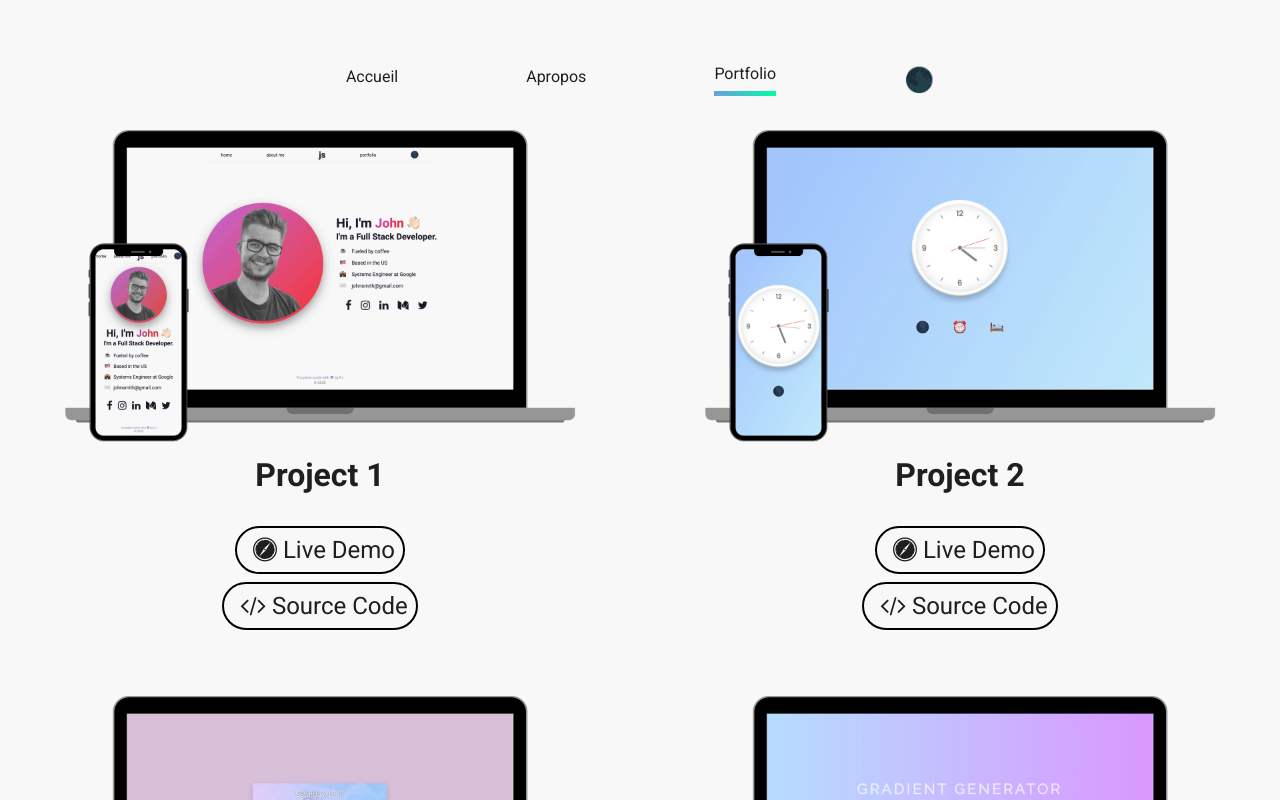
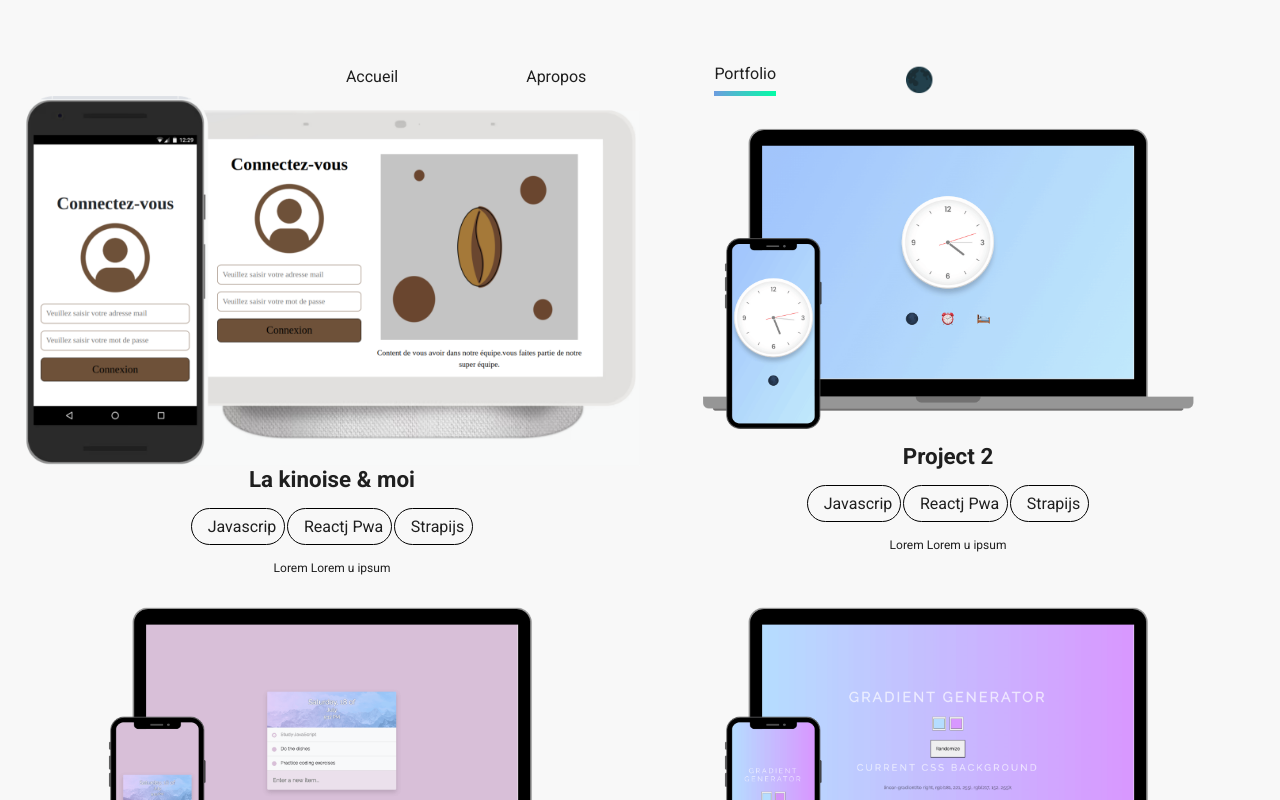
Before and after one commit to paytonjewell/ReactPortfolioTemplate, a React (Create React App) app: page /portfolio in a window 1280 px wide. Shown: the top 800 px of the page. Built offline with nearby package versions, Linux system fonts and the light colour scheme; the HTML template or start-up script is replaced by a standard one.

Commit message:
refactor:portfolio

```diff
--- a/src/components/BaseLayout.js
+++ b/src/components/BaseLayout.js
@@ -43,7 +43,7 @@ export default function BaseLayout() {
             sx={{ opacity: 0.7 }}
             width={'100%'}
           >
-            <p>© Copyright Inc 2022 | Privacy </p>
+          <p>© Copyright 2022</p>
           </Box>
         </Grid>
       </Grid>
--- a/src/components/about/About.js
+++ b/src/components/about/About.js
@@ -5,17 +5,15 @@ import { Box } from '@mui/material'
 import { info } from '../../info/Info'
 
 export default function About() {
-  const firstName = info.firstName.toLowerCase()
 
   function aboutMeText() {
     return (
       <>
         <p>
-          <span style={{ color: info.baseColor }}>Apropos  $ </span>
+          <span style={{ color: info.baseColor }}>Apropos $ </span>
         </p>
         <p>
-          <span style={{ color: info.baseColor }}>
-          </span>
+          <span style={{ color: info.baseColor }}></span>
           {info.bio}
         </p>
       </>
@@ -26,25 +24,14 @@ export default function About() {
     return (
       <>
         <p>
-          <span style={{ color: info.baseColor }}>
-            {firstName}
-            {info.lastName.toLowerCase()} $
-          </span>{' '}
-          cd skills/tools
+          <span style={{ color: info.baseColor }}>Compétences $</span>
         </p>
-        <p>
-          <span style={{ color: info.baseColor }}>
-            skills/tools <span className={Style.green}>(main)</span> $
-          </span>{' '}
-          ls
-        </p>
-        <p style={{ color: info.baseColor }}> Proficient With</p>
         <ul className={Style.skills}>
           {info.skills.proficientWith.map((proficiency, index) => (
             <li key={index}>{proficiency}</li>
           ))}
         </ul>
-        <p style={{ color: info.baseColor }}> Exposed To</p>
+        <p style={{ color: info.baseColor }}> Api $</p>
         <ul className={Style.skills}>
           {info.skills.exposedTo.map((skill, index) => (
             <li key={index}>{skill}</li>
@@ -58,17 +45,7 @@ export default function About() {
     return (
       <>
         <p>
-          <span style={{ color: info.baseColor }}>
-            {firstName}
-            {info.lastName.toLowerCase()} $
-          </span>{' '}
-          cd hobbies/interests
-        </p>
-        <p>
-          <span style={{ color: info.baseColor }}>
-            hobbies/interests <span className={Style.green}>(main)</span> $
-          </span>{' '}
-          ls
+          <span style={{ color: info.baseColor }}>Méthodologie $</span>{' '}
         </p>
         <ul>
           {info.hobbies.map((hobby, index) => (
--- a/src/components/portfolio/Portfolio.js
+++ b/src/components/portfolio/Portfolio.js
@@ -1,18 +1,26 @@
-import React from 'react';
-import PortfolioBlock from "./PortfolioBlock";
-import {Box, Grid} from "@mui/material";
-import {info} from "../../info/Info";
+import React from 'react'
+import PortfolioBlock from './PortfolioBlock'
+import { Box, Grid, Container } from '@mui/material'
+import { info } from '../../info/Info'
 
 export default function Portfolio() {
   return (
+    <Container maxWidth="xl">
       <Box>
         <Grid container display={'flex'} justifyContent={'center'}>
           {info.portfolio.map((project, index) => (
             <Grid item xs={12} md={6} key={index}>
-                       <PortfolioBlock image={project.image} live={project.live} source={project.source} title={project.title} />
+              <PortfolioBlock
+                image={project.image}
+                source={project.source}
+                title={project.title}
+                techno={project.techno}
+                desc={project.description}
+              />
             </Grid>
           ))}
         </Grid>
       </Box>
-    );
-};
+    </Container>
+  )
+}
--- a/src/components/portfolio/PortfolioBlock.js
+++ b/src/components/portfolio/PortfolioBlock.js
@@ -1,24 +1,39 @@
-import React from 'react';
-import IconLink from "./IconLink";
-import {Box} from "@mui/material";
+import React from 'react'
+import IconLink from './IconLink'
+import { Box } from '@mui/material'
 
 function PortfolioBlock(props) {
-   const {image, live, source, title} = props;
-   return (
-      <Box display={'flex'} flexDirection={'column'} justifyContent={'center'} alignItems={'center'}>
-         <Box component={'img'} src={image} alt={'mockup'}/>
-         <h1 style={{fontSize: '2rem'}}>{title}</h1>
-         <Box className={'portfolio'} display={'flex'} flexDirection={'column'} gap={'0.5rem'}
-              alignItems={'center'} fontSize={'1.5rem'} py={'2rem'}>
-            <Box p={1} border={'2px solid black'} borderRadius={'25px'}>
-               <IconLink link={live} title={'Live Demo'} icon={'fa fa-safari'}/>
-            </Box>
-            <Box p={1} border={'2px solid black'} borderRadius={'25px'}>
-               <IconLink link={source} title={'Source Code'} icon={'fa fa-code'}/>
-            </Box>
-         </Box>
+  const { image, title, techno, desc } = props
+
+  return (
+    <Box
+      display={'flex'}
+      flexDirection={'column'}
+      justifyContent={'center'}
+      alignItems={'center'}
+    >
+      <Box component={'img'} src={image} alt={'mockup'} />
+      <h1 style={{ fontSize: '1.4rem' }}>{title}</h1>
+      <Box
+        className={'portfolio'}
+        display={'flex'}
+        flexDirection={'row'}
+        gap={'0.1rem'}
+        alignItems={'center'}
+        fontSize={'1rem'}
+        py={'1rem'}
+      >
+        {techno.map((item, index) => (
+          <Box p={1} border={'1px solid black'} borderRadius={'20px'}>
+            <IconLink key={index} title={item} />
+          </Box>
+        ))}
       </Box>
-   );
+      <Box>
+        <p>{desc}</p>
+      </Box>
+    </Box>
+  )
 }
 
-export default PortfolioBlock;
+export default PortfolioBlock
--- a/src/info/Info.js
+++ b/src/info/Info.js
@@ -1,32 +1,19 @@
 import self from '../img/self.jpg'
-import mock1 from '../img/mock1.png'
+//import mock1 from '../img/mock1.png'
+import laKinoise from '../img/la_kinoise.png'
 import mock2 from '../img/mock2.png'
 import mock3 from '../img/mock3.png'
 import mock4 from '../img/mock4.png'
 import mock5 from '../img/mock5.png'
 
-/* Hi there! Thanks for checking out my portfolio template. Be sure to read the comments to get a better understanding of
-how to make this template work best for you! */
-
 export let colors = ['rgb(0,255,164)', 'rgb(166,104,255)']
-/*
-I highly recommend using a gradient generator like https://gradientgenerator.paytonpierce.dev/ to generate a pair of colors that you like.
-These colors will be used to style your name on the homepage, the background of your picture, and some other accents throughout
-the site.
- */
-
-/*
-So let's get started! Some of the info below is pretty self-explanatory, like 'firstName' and 'bio'. I'll try to explain anything
-that might not be obvious right off the bat :) I recommend looking at the template example live using "npm start" to get an idea
-of what each of the values mean.
- */
 
 export const info = {
   firstName: 'Jacobit',
   lastName: 'Kashala',
-  initials: 'js', // the example uses first and last, but feel free to use three or more if you like.
+  initials: 'js',
   position: 'Developer Full Stack ',
-  selfPortrait: self, // don't change this unless you want to name your self-portrait in the "img" folder something else!
+  selfPortrait: self,
   gradient: `-webkit-linear-gradient(135deg, ${colors})`, // don't change this either
   baseColor: colors[0],
   miniBio: [
@@ -88,68 +75,79 @@ export const info = {
     "Analyste et développeur full stack, doté de cinq ans d'expérience dans le monde de développement, ayant un esprit d’analyse , une certaine rigueur et la capacité de s ‘adapter, je suis capable de définir l’expression de besoin réaliser une maquette puis implémenter l’application.",
   skills: {
     proficientWith: [
-      'javascript',
-      'react',
+      'Java',
+      'Javascript',
+      'reactJs',
       'git',
-      'github',
-      'bootstrap',
+      'Bootstrap',
       'html5',
-      'css3',
+      'Saas',
       'figma',
-    ],
-    exposedTo: ['nodejs', 'python', 'adobe illustrator'],
+      'Asana',
+      'Sql',
+      'Material ui',
+      'Slack',
+    ].sort(),
+    exposedTo: ['nodejs full rest'],
   },
   hobbies: [
     {
-      label: 'reading',
+      label: 'Scrum',
       emoji: '📖',
     },
     {
-      label: 'theater',
+      label: 'Séquentielles',
       emoji: '🎭',
     },
-    {
-      label: 'movies',
-      emoji: '🎥',
-    },
-    {
-      label: 'cooking',
-      emoji: '🌶',
-    },
-    // Same as above, change the emojis to match / relate to your hobbies or interests.
-    // You can also remove the emojis if you'd like, I just think they look cute :P
+    // {
+    //   label: 'movies',
+    //   emoji: '🎥',
+    // },
+    // {
+    //   label: 'cooking',
+    //   emoji: '🌶',
+    // },
   ],
   portfolio: [
-    // This is where your portfolio projects will be detailed
     {
-      title: 'Project 1',
-      live: 'https://paytonpierce.dev', //this should be a link to the live version of your project, think github pages, netlify, heroku, etc. Or your own domain, if you have it.
-      source: 'https://github.com/paytonjewell', // this should be a link to the **repository** of the project, where the code is hosted.
-      image: mock1,
+      title: 'La kinoise & moi',
+      live: 'https://paytonpierce.dev',
+      source: 'https://github.com/paytonjewell',
+      image: laKinoise,
+      techno:["Javascrip","Reactj Pwa","Strapijs"],
+      description:"Lorem Lorem u ipsum"
     },
     {
       title: 'Project 2',
       live: 'https://paytonpierce.dev',
       source: 'https://github.com/paytonjewell',
       image: mock2,
+      techno:["Javascrip","Reactj Pwa","Strapijs"],
+      description:"Lorem Lorem u ipsum"
     },
     {
       title: 'Project 3',
       live: 'https://paytonpierce.dev',
       source: 'https://github.com/paytonjewell',
       image: mock3,
+      techno:["Javascrip","Reactj Pwa","Strapijs"],
+      description:"Lorem Lorem u ipsum"
     },
     {
       title: 'Project 4',
       live: 'https://paytonpierce.dev',
       source: 'https://github.com/paytonjewell',
       image: mock4,
+      techno:["Javascrip","Reactj Pwa","Strapijs"],
+      description:"Lorem Lorem u ipsum"
     },
     {
       title: 'Project 5',
       live: 'https://paytonpierce.dev',
       source: 'https://github.com/paytonjewell',
       image: mock5,
+      techno:["Javascrip","Reactj Pwa","Strapijs"],
+      description:"Lorem Lorem u ipsum"
     },
   ],
 }
```
Also changed, not shown: src/img/la_kinoise.png (added), 1 other file (tests, documents, lock files or other folders). Lines whose indentation alone changed are shown as unchanged.
